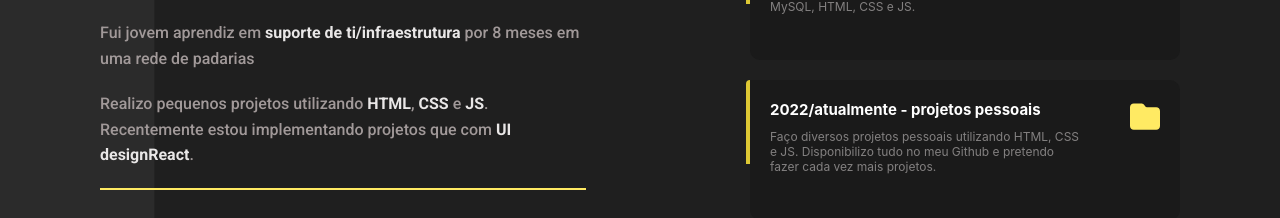
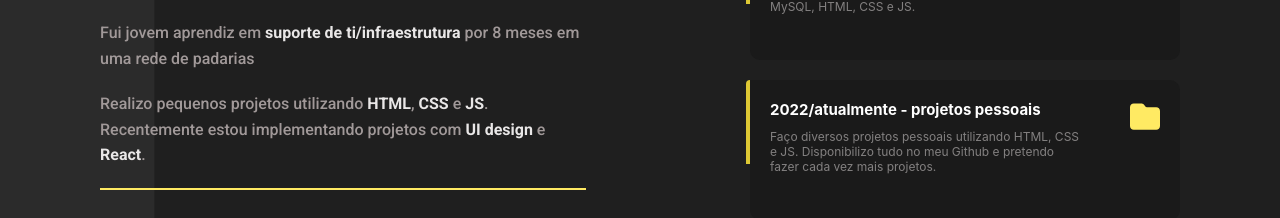
Before and after one commit to EduardoEliasFdeLima/PortifolioReact, a React (Create React App) app: page / in a window 1280 px wide. Shown: the part 1040-1258 px from the top of the page. Built offline with nearby package versions, Linux system fonts and the light colour scheme; a web font is replaced by a local one.

Commit message:
atualização de texto

```diff
--- a/src/components/Experiencias.js
+++ b/src/components/Experiencias.js
@@ -14,7 +14,7 @@ function Experiencias() {
           <div className='left-cont'>
             <h1>Experiência</h1>
             <p>Fui jovem aprendiz em <b>suporte de ti/infraestrutura</b> por 8 meses em uma rede de padarias</p>
-            <p>Realizo pequenos projetos utilizando <b>HTML</b>, <b>CSS</b> e <b>JS</b>. Recentemente estou implementando projetos que com <b>UI design</b><b>React</b>.</p>
+            <p>Realizo pequenos projetos utilizando <b>HTML</b>, <b>CSS</b> e <b>JS</b>. Recentemente estou implementando projetos com <b>UI design</b> e <b>React</b>.</p>
             <div className='line' id="line"></div>
           </div>
 
```
